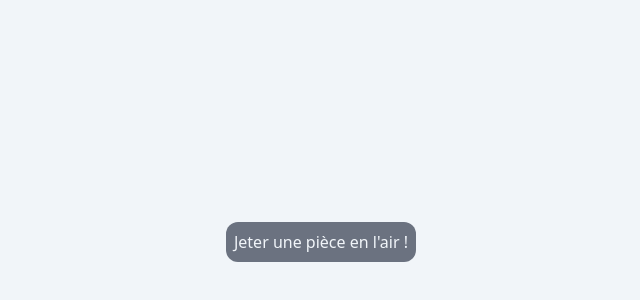
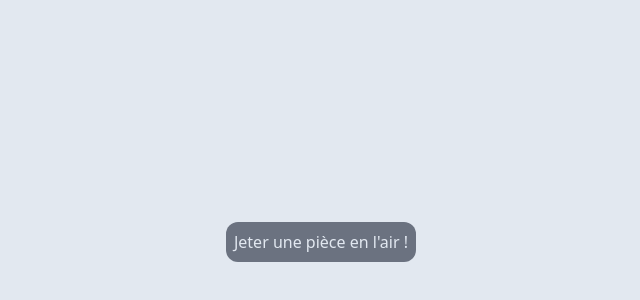
Before and after one commit to CaillouDev/ALT, a plain HTML site: page index.html in a window 1280 px wide. Shown: the part 158-458 px from the top of the page, without its empty margins (319-959 px from the left). Drawn offline with nearby package versions, Linux system fonts and the light colour scheme.

Commit message:
Update index.html

```diff
--- a/index.html
+++ b/index.html
@@ -19,8 +19,8 @@
         alert (`${annonceList[randomAnnonce]} ${apiMeal[randomIndex]}.`)
       }
     </script>
-    <div class="w-[100vw] h-[100vh] flex items-center justify-center bg-slate-100">
-      <button onclick="onclick, random(apiMeal.length, annonceList.length)" class="bg-gray-500 border-black rounded-xl text-slate-100 p-2 hover:bg-gray-600 hover:border-black hover:border mx-auto">Jeter une pièce en l'air !</button>
+    <div class="w-[100vw] h-[100vh] flex items-center justify-center bg-slate-200">
+      <button onclick="onclick, random(apiMeal.length, annonceList.length)" class="bg-gray-500 border-black rounded-xl text-slate-200 p-2 hover:bg-gray-600 hover:border-black hover:border mx-auto">Jeter une pièce en l'air !</button>
     </div>
   </body>
 </html>
```
